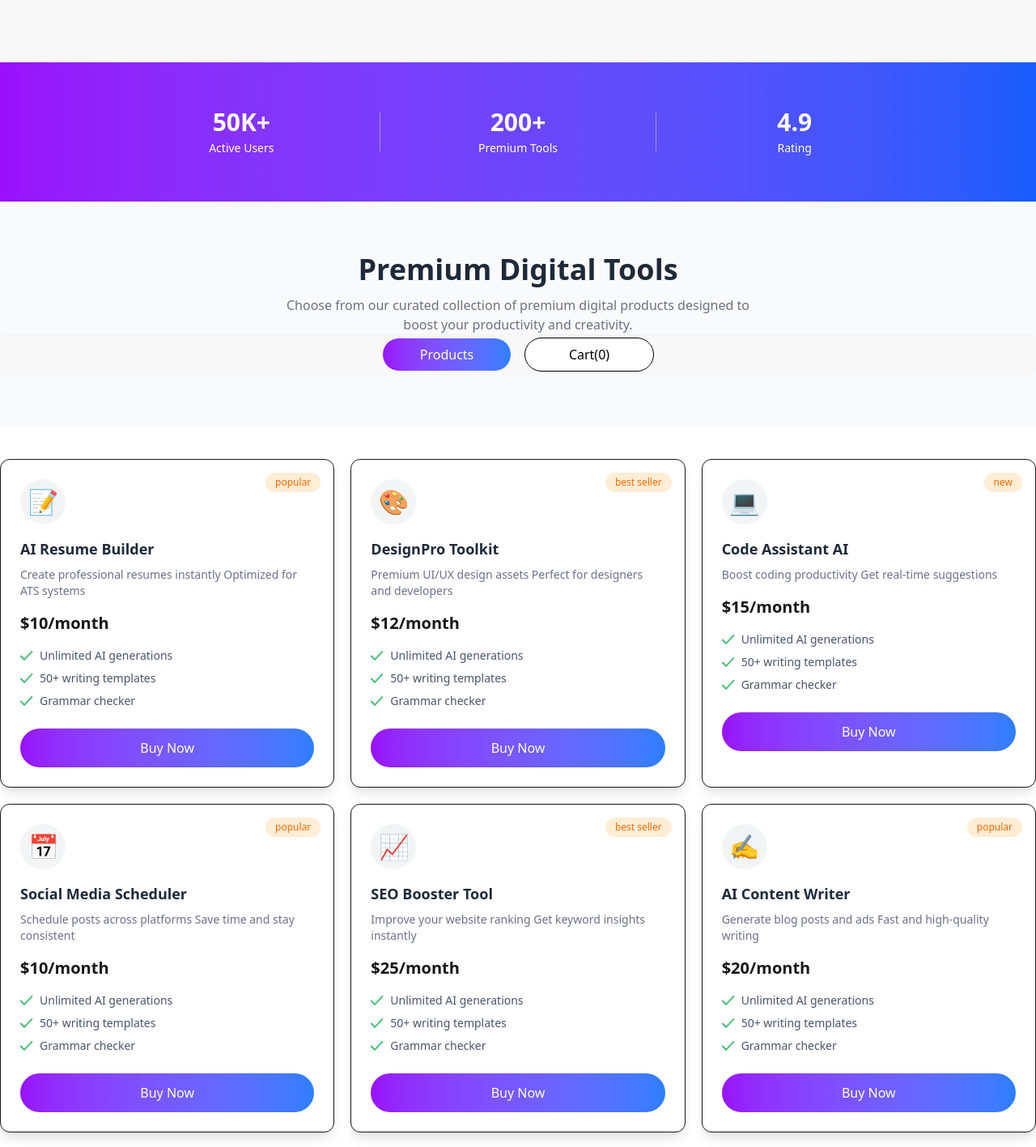
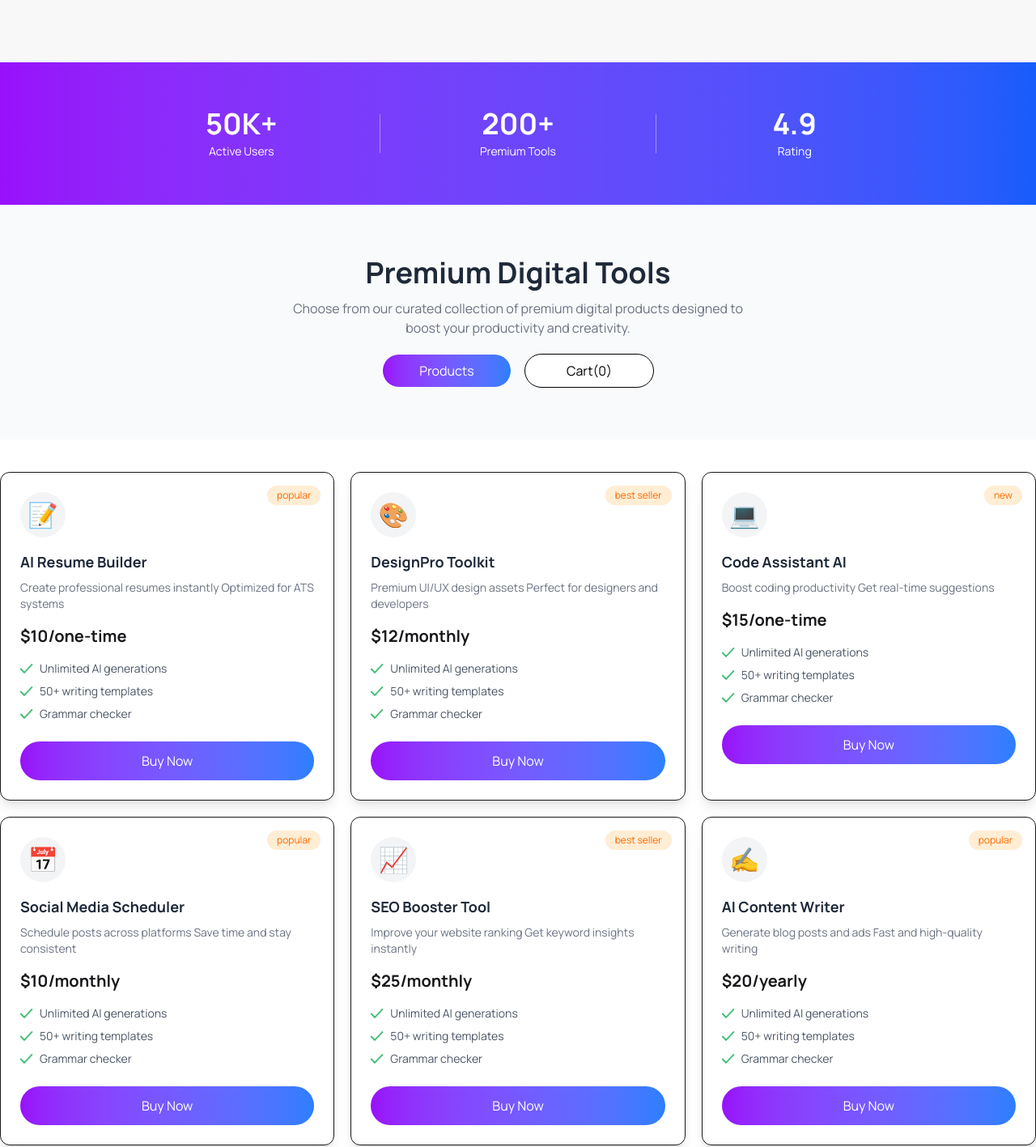
Before and after one commit to rifat-sultana/Assignment-06-DigiTools, a React (Vite) app: page / in a window 1280 px wide. Shown: the part 840-2257 px from the top of the page at 81% size. Built offline with nearby package versions, Linux system fonts and the light colour scheme.

Commit message:
added some description in ReadME file  about this project

```diff
--- a/public/DigitalTools.json
+++ b/public/DigitalTools.json
@@ -26,7 +26,7 @@
     "name": "Code Assistant AI",
     "description": "Boost coding productivity\nGet real-time suggestions",
     "price": 15,
-    "period": "monthly",
+    "period": "one-time",
     "tag": "new",
     "tagType": "new",
     "features": ["Auto code completion", "Bug detection", "Multi-language support"],
@@ -59,7 +59,7 @@
     "name": "AI Content Writer",
     "description": "Generate blog posts and ads\nFast and high-quality writing",
     "price": 20,
-    "period": "monthly",
+    "period": "yearly",
     "tag": "popular",
     "tagType": "popular",
     "features": ["Long-form content", "SEO optimization", "Multiple tones"],
@@ -82,8 +82,8 @@
     "description": "Build websites in minutes\nNo coding needed",
     "price": 30,
     "period": "yearly",
-    "tag": "best seller",
-    "tagType": "best seller",
+    "tag": "new",
+    "tagType": "new",
     "features": ["AI-generated layouts", "Responsive design", "Hosting included"],
     "icon": "🌐"
   },
@@ -92,7 +92,7 @@
     "name": "Productivity Tracker",
     "description": "Track your daily tasks\nImprove focus and efficiency",
     "price": 5,
-    "period": "monthly",
+    "period": "one-time",
     "tag": "popular",
     "tagType": "popular",
     "features": ["Task management", "Time tracking", "Reports"],
--- a/src/Components/Cart/Cart.jsx
+++ b/src/Components/Cart/Cart.jsx
@@ -41,7 +41,7 @@ const Cart = ({ carts, setCarts }) => {
             {/* text */}
             <div>
               <h2 className="font-semibold">{item.name}</h2>
-              <p className="text-gray-500 text-sm">${item.price} </p>
+              <p className="text-gray-500 text-sm">${item.price}/{item.period} </p>
             </div>
 
           </div>
--- a/src/Components/Herosection/Herosection.jsx
+++ b/src/Components/Herosection/Herosection.jsx
@@ -24,7 +24,10 @@ const Herosection = ({ setActiveTab, activeTab }) => {
           </h1>
 
           <p className="py-6 text-[#627382]">
-            Access premium AI tools...
+            Access premium AI tools, design assets,templates, and productivity<br/>
+            software—all in one place. Start creating faster today.<br/>
+            Explore Products
+
           </p>
 
           <div className='space-x-4'>
@@ -40,7 +43,7 @@ const Herosection = ({ setActiveTab, activeTab }) => {
         </div>
       </div>
 
-      <div className="flex justify-center mt-10">
+      {/* <div className="flex justify-center mt-10">
         <div className="flex gap-4 bg-white p-2 rounded-full shadow">
 
           <button
@@ -52,9 +55,9 @@ const Herosection = ({ setActiveTab, activeTab }) => {
             }`}
           >
             Products
-          </button>
+          </button> */}
 
-          <button
+          {/* <button
             onClick={() => setActiveTab("cart")}
             className={`px-6 py-2 rounded-full ${
               activeTab === "cart"
@@ -65,10 +68,10 @@ const Herosection = ({ setActiveTab, activeTab }) => {
             Cart
           </button>
 
-        </div>
+        </div> */}
       </div>
 
-    </div>
+    // </div>
   );
 };
 
--- a/src/Components/StatsSelection/StatsSelection.jsx
+++ b/src/Components/StatsSelection/StatsSelection.jsx
@@ -10,7 +10,7 @@ const StatsSection = () => {
 
 
           <div className="flex-1 py-4">
-            <h2 className="text-2xl md:text-3xl font-bold">50K+</h2>
+            <h2 className="text-3xl md:text-4xl font-bold">50K+</h2>
             <p className="text-sm mt-1">Active Users</p>
           </div>
 
@@ -19,7 +19,7 @@ const StatsSection = () => {
           <div className="block md:hidden w-12 h-px bg-white opacity-40"></div>
 
           <div className="flex-1 py-4">
-            <h2 className="text-2xl md:text-3xl font-bold">200+</h2>
+            <h2 className="text-3xl md:text-4xl font-bold">200+</h2>
             <p className="text-sm mt-1">Premium Tools</p>
           </div>
 
@@ -27,7 +27,7 @@ const StatsSection = () => {
           <div className="block md:hidden w-12 h-px bg-white opacity-40"></div>
 
           <div className="flex-1 py-4">
-            <h2 className="text-2xl md:text-3xl font-bold">4.9</h2>
+            <h2 className="text-3xl md:text-4xl font-bold">4.9</h2>
             <p className="text-sm mt-1">Rating</p>
           </div>
 
--- a/src/Components/ToolsCard/ToolsCard.jsx
+++ b/src/Components/ToolsCard/ToolsCard.jsx
@@ -29,7 +29,7 @@ const ToolsCard = ({ toolsData,carts, setCarts }) => {
       </div>
 
       {/* title + description */}
-      <h3 className="text-lg font-semibold text-gray-800">
+      <h3 className="text-lg font-bold text-gray-800">
         {toolsData.name}
       </h3>
 
@@ -39,7 +39,7 @@ const ToolsCard = ({ toolsData,carts, setCarts }) => {
 
       {/* price */}
       <div className="text-xl font-bold mt-4">
-        ${toolsData.price}/month
+        ${toolsData.price}/{toolsData.period}
       </div>
 
       {/* features */}
--- a/src/Components/ToolsData/ToolsData.jsx
+++ b/src/Components/ToolsData/ToolsData.jsx
@@ -1,17 +1,12 @@
-
 import { use } from "react";
 import ToolsCard from "../ToolsCard/ToolsCard";
 
-
-
 const ToolsData = ({ dataPromise, activeTab, setActiveTab, carts, setCarts }) => {
-  const toolsData = use(dataPromise)
-
-  console.log(toolsData)
+  const toolsData = use(dataPromise);
 
   return (
-    <div className="max-w-7xl mx-auto ">
-      <div >
+    <div className="max-w-7xl mx-auto">
+
       <section className="bg-gray-50 py-16 text-center">
 
         <h2 className="text-3xl md:text-4xl font-bold text-gray-800">
@@ -23,11 +18,13 @@ const ToolsData = ({ dataPromise, activeTab, setActiveTab, carts, setCarts }) =>
           to boost your productivity and creativity.
         </p>
 
-          <div className="tabs tabs-box justify-center gap-4">
+        {/* 🔥 Tabs */}
+        <div className="flex justify-center gap-4 mt-5">
 
           <button
             onClick={() => setActiveTab("products")}
-              className={`rounded-full w-40 py-2 border ${activeTab === "products"
+            className={`rounded-full w-40 py-2 border transition-all duration-300 ${
+              activeTab === "products"
                 ? "bg-gradient-to-r from-purple-600 to-blue-500 text-white"
                 : "bg-white text-black"
             }`}
@@ -37,8 +34,9 @@ const ToolsData = ({ dataPromise, activeTab, setActiveTab, carts, setCarts }) =>
 
           <button
             onClick={() => setActiveTab("cart")}
-              className={`rounded-full w-40 py-2 border ${activeTab === "cart"
-                  ? "bg-gradient-to-r from-purple-600 to-blue-500"
+            className={`rounded-full w-40 py-2 border transition-all duration-300 ${
+              activeTab === "cart"
+                ? "bg-gradient-to-r from-purple-600 to-blue-500 text-white"
                 : "bg-white text-black"
             }`}
           >
@@ -48,14 +46,14 @@ const ToolsData = ({ dataPromise, activeTab, setActiveTab, carts, setCarts }) =>
         </div>
 
       </section>
-      </div>
 
+      {/* 🔥 Products show only when active */}
       {activeTab === "products" && (
         <div className="grid md:grid-cols-2 lg:grid-cols-3 gap-5 mt-10">
-          {toolsData.map((toolsData) => (
+          {toolsData.map((item) => (
             <ToolsCard
-              key={toolsData.id}
-              toolsData={toolsData}
+              key={item.id}
+              toolsData={item}
               carts={carts}
               setCarts={setCarts}
             />
--- a/src/index.css
+++ b/src/index.css
@@ -1,2 +1,9 @@
+@import url('https://fonts.googleapis.com/css2?family=Geist:wght@100..900&family=Manrope:wght@200..800&family=Roboto+Slab:wght@100..900&display=swap');
+
 @import "tailwindcss";
 @plugin "daisyui";
+
+
+*{
+   font-family: "Manrope", sans-serif;
+}
```
Also changed, not shown: 1 other file (tests, documents, lock files or other folders). Lines whose indentation alone changed are shown as unchanged.
